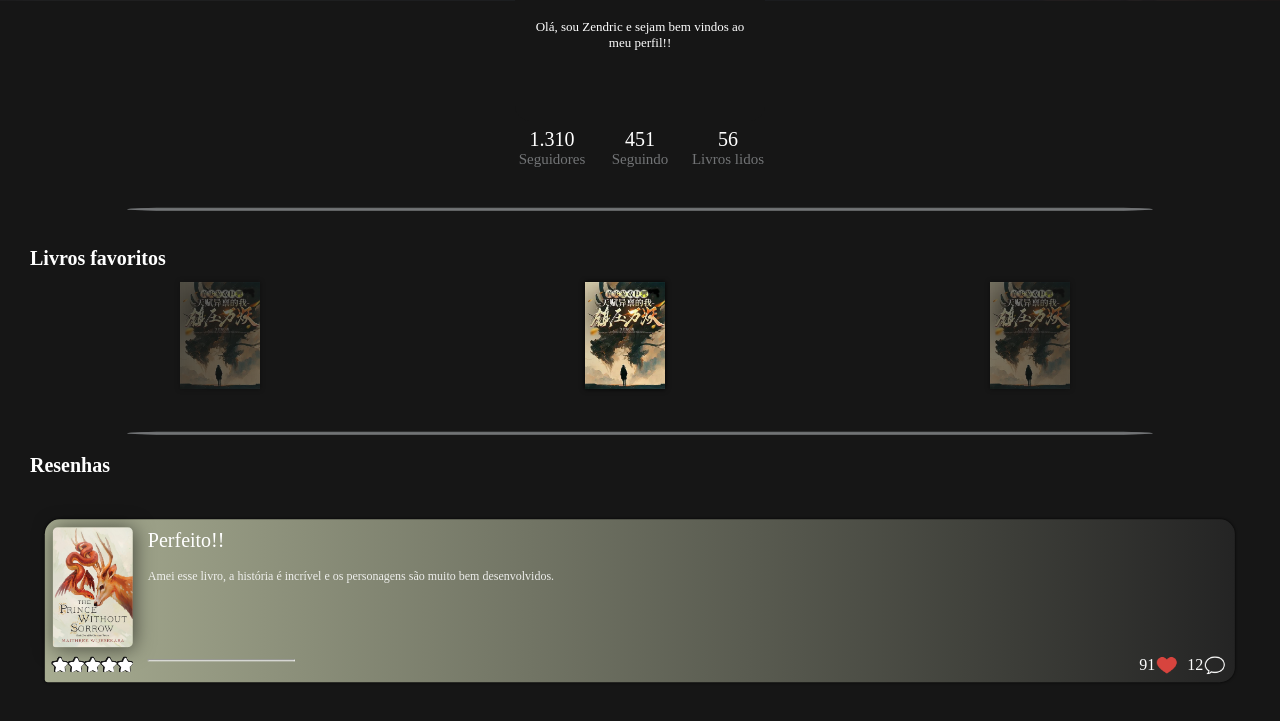
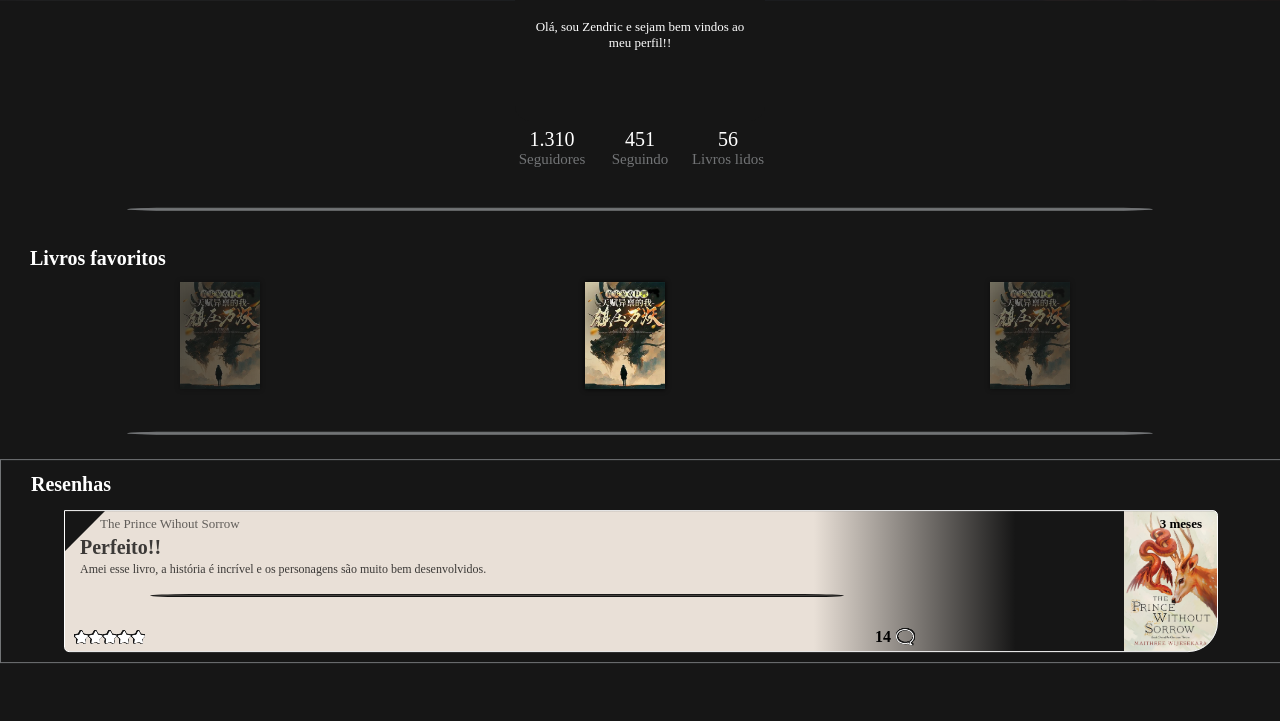
Before and after one commit to LayoTito/Visions, a plain HTML site: page View/Profile/structure.html in a window 1280 px wide. Shown: the part 279-1000 px from the top of the page. Drawn offline with Linux system fonts and the light colour scheme.

Commit message:
Profile review updated

```diff
--- /dev/null
+++ b/View/Profile/review.css
@@ -0,0 +1,212 @@
+.review {
+
+    position: absolute;
+    display: flex;
+    align-items: center;
+    flex-direction: column;
+
+    top: 105%;
+    left: 0;
+    transform: translate(0%, -50%);
+
+    padding-bottom: 10px;
+
+    width: 100%;
+    height: auto;
+
+    border: 1px solid #727476;
+
+}
+
+.review .title {
+
+    align-self: flex-start;
+
+    margin-left: 30px;
+
+    font-size: 20px;
+
+}
+
+.review .box {
+
+    position: relative;
+
+    width: 90%;
+    height: 140px;
+
+    color: rgba(0, 0, 0, 0.745);
+
+    border: 1px solid white;
+
+    border-radius: 0px 5px 30px 5px;
+
+
+    background-image:
+        linear-gradient(to right, #e9e0d7 65%, transparent, transparent),
+        url("../../Images/The_Prince_Without_Sorrow.jpg");
+    background-size: contain;
+    background-repeat: no-repeat;
+    background-position: right;
+
+    overflow: hidden;
+}
+
+.review .box .top-info {
+
+    position: absolute;
+    display: flex;
+
+    top: 0;
+    left: 0;
+
+    width: 100%;
+    height: 20px;
+
+}
+
+.review .box .top-info .triangle {
+
+    position: absolute;
+
+    width: 40px;
+    height: 40px;
+
+    background: #161616;
+
+    clip-path: polygon(0% 0%, 0% 100%, 100% 100%);
+
+    rotate: 90deg;
+
+}
+
+.review .box .top-info .book-title {
+
+    margin-top: 5px;
+    margin-left: 35px;
+
+    font-size: 13px;
+    color: #00000096;
+
+}
+
+.review .box .top-info .release-date {
+
+    margin-top: 5px;
+    margin-left: auto;
+    margin-right: 15px;
+
+    font-size: 13px;
+    font-weight: bold;
+    color: rgb(0, 0, 0);
+
+}
+
+.review .box .content {
+
+    position: absolute;
+    display: flex;
+    flex-direction: column;
+
+    top: 20px;
+    left: 0;
+
+    width: 75%;
+    height: 69%;
+
+
+}
+
+.review .box .content h1 {
+
+    margin-top: 5px;
+    margin-left: 15px;
+
+    font-size: 20px;
+
+}
+
+.review .box .content p {
+
+    margin-top: -10px;
+    margin-left: 10px;
+    margin-right: 10px;
+
+    font-size: 12px;
+    text-indent: 5px;
+
+}
+
+.review .box .content hr {
+
+    align-self: center;
+
+    margin-top: 5px;
+
+    width: 80%;
+    height: 1px;
+
+    border: 1px solid rgba(0, 0, 0, 0.711);
+    border-radius: 80px/100%;
+    background-color: rgba(0, 0, 0, 0.711);
+
+}
+
+.review .box .bottom-info {
+
+    position: absolute;
+    display: flex;
+    align-items: center;
+
+    top: calc(69% + 20px);
+    left: 0;
+
+    width: 75%;
+    height: 20px;
+
+}
+
+.review .box .bottom-info img {
+
+    width: 70px;
+
+    margin-left: 10px;
+
+    filter: invert(1)
+    drop-shadow(0.4px 0px 0.1px #161616)
+    drop-shadow(0px 0.3px 0.1px #161616)
+    drop-shadow(-0.3px 0px 0.1px #161616)
+    drop-shadow(0px -0.3px 0.1px #161616);
+
+}
+
+.review .box .bottom-info .comment {
+
+    display: flex;
+    align-items: center;
+
+    margin-left: auto;
+    margin-right: 15px;
+
+    height: 100%;
+
+
+}
+
+.review .box .bottom-info .comment p {
+
+    margin-right: -5px;
+
+    font-size: 16px;
+    font-weight: bold;
+    color: black;
+
+}
+
+.review .box .bottom-info .comment img {
+
+    width: 18px;
+
+    transform: scaleX(-1);
+
+}
--- a/View/Profile/structure.html
+++ b/View/Profile/structure.html
@@ -8,6 +8,7 @@
 
     <link rel="stylesheet" href="styles.css">
     <link rel="stylesheet" href="animations.css">
+    <link rel="stylesheet" href="review.css">
     <script src="scripts.js"></script>
 
 </head>
@@ -82,46 +83,39 @@
 
     <hr class="profile_line above_review">
 
-    <h1 class="review_title">Resenhas</h1>
+    <div class="review">
 
-    <div class="review_container">
+        <h1 class="title">Resenhas</h1>
 
-        <div class="review_container_upper">
+        <div class="box">
+            <div class="top-info">
+                <div class="triangle"></div>
 
-            <img src="../../Images/The_Prince_Without_Sorrow.jpg" class="review_icon" alt="The Prince Witgout Sorrow">
-
-            <div class="review_text_container">
-
-                <p class="review_book_title">Perfeito!!</p>
-                <p class="review_description">Amei esse livro, a história é incrível e os personagens são muito bem desenvolvidos.</p>
-
-                <hr class="review_line">
+                <p class="book-title">The Prince Wihout Sorrow</p>
+                <p class="release-date">3 meses</p>
 
             </div>
 
+            <div class="content">
 
-        </div>
-
-        <div class="review_container_lower">
-
-           <img src="../../Images/star_rating_icon.png" class="review_stars" alt="Star Rating Icon">
-
-           <div class="favorited_container">
-
-                <p class="favorited_number">91</p>
-                <img src="../../Images/heart_icon.png" class="review_icons" alt="Favorited Icon">
+                <h1>Perfeito!!</h1>
+                <p>Amei esse livro, a história é incrível e os personagens são muito bem desenvolvidos.</p>
+                <hr>
 
             </div>
 
-            <div class="favorited_container">
+            <div class="bottom-info">
 
-                <p class="comment_number">12</p>
-                <img src="../../Images/comment_icon.png" class="review_icons inverse" alt="Comment Icon">
+                <img src="../../Images/star_rating_icon.png" alt="Star Rating Icon">
 
+                <div class="comment">
+
+                    <p>14</p>
+                    <img src="../../Images/comment_icon.png" alt="Like Icon">
+
+                </div>
             </div>
-
         </div>
-
     </div>
 
     <div class="space"></div>
--- a/View/Profile/styles.css
+++ b/View/Profile/styles.css
@@ -1,6 +1,6 @@
+html {
 
-
-html {
+    scrollbar-width: none;
 
     color: white;
     background-color: #161616;
@@ -47,7 +47,7 @@ html {
     background-size: cover;
     border: none;
 
-    filter: invert(100%)
+    filter: invert(1)
             drop-shadow(0.4px 0px 0.1px #161616)
             drop-shadow(0px 0.3px 0.1px #161616)
             drop-shadow(-0.3px 0px 0.1px #161616)
@@ -207,151 +207,8 @@ html {
 
 }
 
-.space {
-
-    position: absolute;
-    z-index: 0;
-
-    top: 120%;
-    left: 50%;
-    transform: translate(-50%, -50%);
-
-    width: 100%;
-    height: 10%;
-
-}
-
-.review_title {
-
-    position: absolute;
-
-    font-size: 20px;
-
-    top: 90%;
-    left: 0;
-    margin-left: 30px;
-
-}
-
-.review_container {
-
-    position: absolute;
-
-    display: flex;
-    flex-direction: column;
-
-    background-image: linear-gradient(to right, #a7ac91, #242424);
-
-    top: 110%;
-    left: 50%;
-    transform: translate(-50%, -50%);
-
-    margin-bottom: 100px;
-
-    width: 93%;
-    height: auto;
-
-    border-radius: 15px;
-    border-bottom-left-radius: 3px;
-
-    box-shadow: 0 0 3px black;
-
-}
-
-.review_container_upper {
-
-    display: flex;
-    align-items: center;
-
-    margin-top: 8px;
-
-    gap: 15px;
-
-}
-
-.review_icon {
-
-    cursor: pointer;
-
-    width: 80px;
-    height: auto;
 
 
-    margin-left: 8px;
-
-    border-radius: 5px;
-    border-bottom-left-radius: 3px;
-
-    box-shadow: 1px 1px 20px rgba(0, 0, 0, 0.579);
-}
-
-.review_text_container {
-
-    display: flex;
-    flex-direction: column;
-
-}
-
-.review_book_title {
-
-    position: absolute;
-
-    top: 0;
-    margin-top: 10px;
-
-    font-size: 20px;
-    text-align: left;
-
-}
-
-.review_description {
-
-    margin-top: -10px;
-
-    font-size: 12px;
-    text-align: left;
-
-    color: #ffffffdb;
-
-}
-
-.review_line {
-
-    position: absolute;
-
-    width: 145px;
-
-    margin-top: 80px;
-    margin-left: 0;
-
-}
-
-.review_container_lower {
-
-    display: flex;
-    align-items: center;
-
-    max-height: 35px;;
-
-}
-
-.review_stars {
-
-    width: 80px;
-    height: auto;
-
-    margin-top: 8px;
-    margin-left: 8px;
-    margin-bottom: 8px;
-    margin-right: auto;
-
-    filter: invert(100%)
-    drop-shadow(0.5px 0px 0.1px #161616)
-    drop-shadow(0px 0.5px 0.1px #161616)
-    drop-shadow(-0.5px 0px 0.1px #161616)
-    drop-shadow(0px -0.5px 0.1px #161616);
-
-}
 
 .favorited_container {
 
@@ -379,3 +236,17 @@ html {
     filter: invert(100%);
 
 }
+
+.space {
+
+    position: absolute;
+    z-index: 0;
+
+    top: 125%;
+    left: 50%;
+    transform: translate(-50%, -50%);
+
+    width: 100%;
+    height: 10%;
+
+}
```
